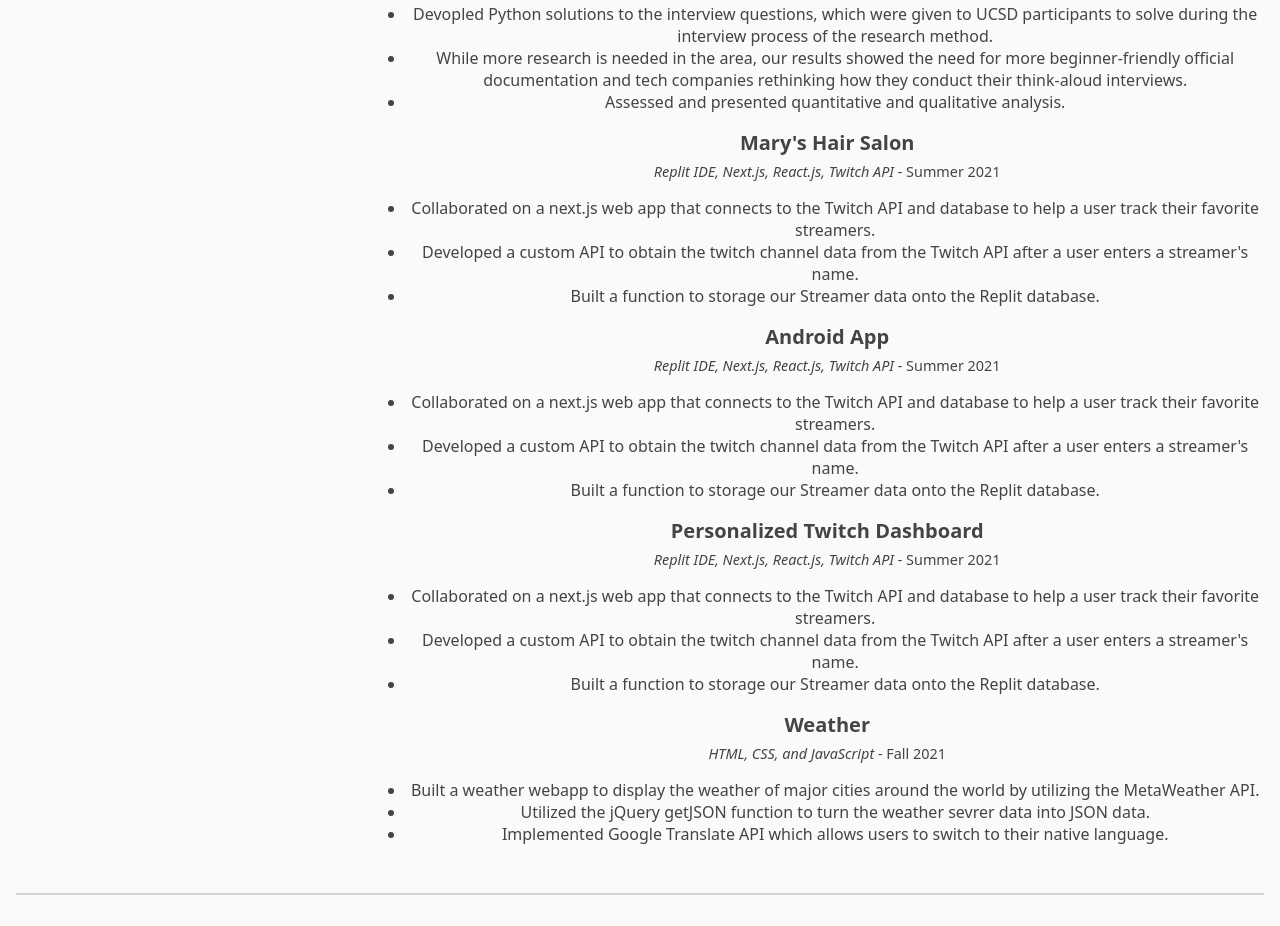
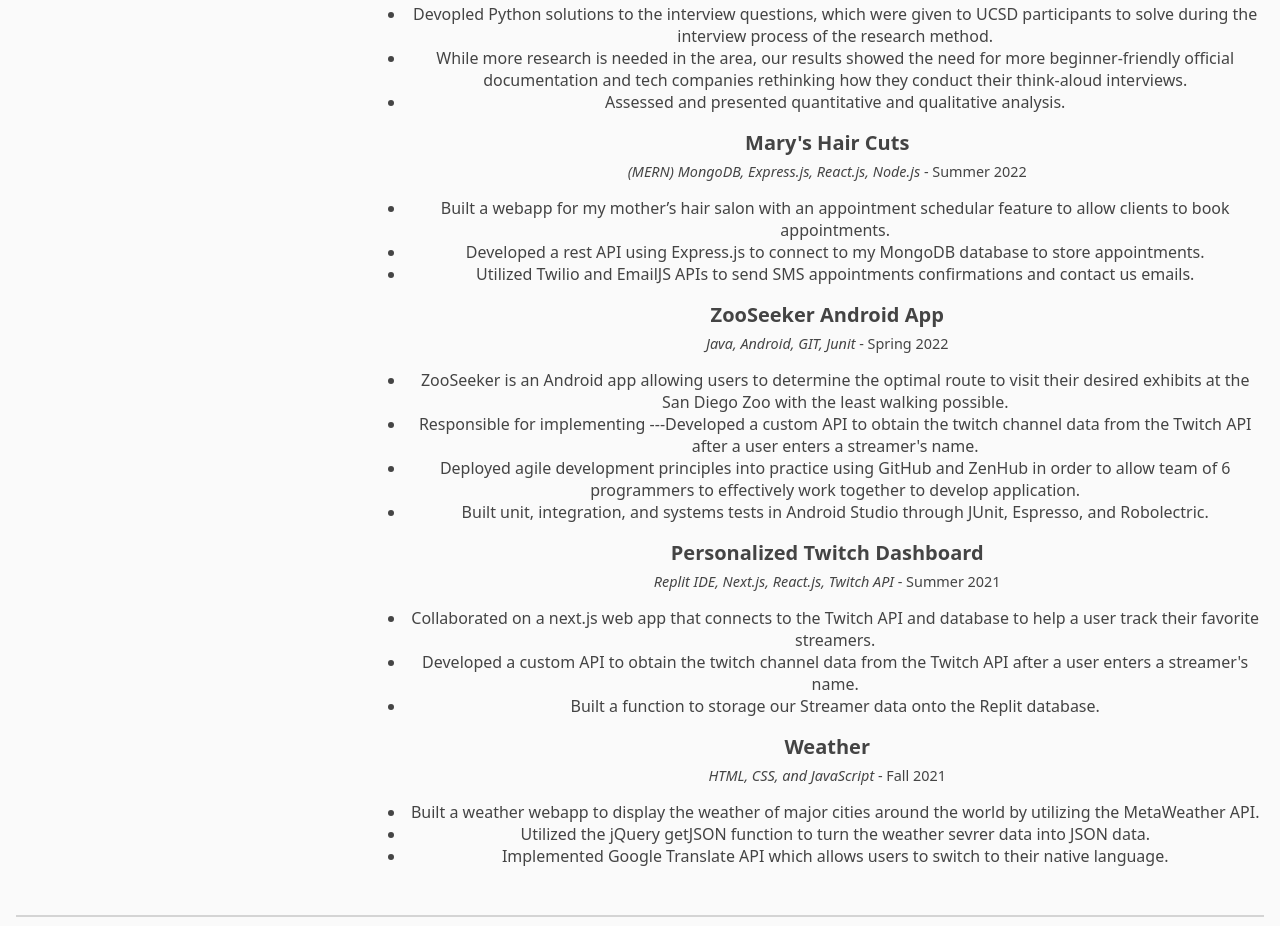
Before and after one commit to ronaldo719/personal-website, a React (Create React App) app: page / in a window 1280 px wide. Shown: the part 1907-2833 px from the top of the page. Built offline with nearby package versions, Linux system fonts and the light colour scheme; no server answers.

Commit message:
updated experience section

```diff
--- a/src/App.js
+++ b/src/App.js
@@ -113,29 +113,30 @@
               </div>
               <div className="sectionInformation">
 
-                <h2 className="leftTitle">Mary's Hair Salon </h2>
+                <h2 className="leftTitle">Mary's Hair Cuts </h2>
                 <p className="subInfo">
-                  <i> Replit IDE, Next.js, React.js, Twitch API	</i>  - Summer 2021
+                  <i> (MERN) MongoDB, Express.js, React.js, Node.js		</i>  - Summer 2022
              </p>
                 <ul className="resumeBullet">
-                  <li>Collaborated on a next.js web app that connects to the Twitch API and database to help a user track their favorite streamers.
+                  <li>Built a webapp for my mother’s hair salon with an appointment schedular feature to allow clients to book appointments.
 </li>
-                  <li>Developed a custom API to obtain the twitch channel data from the Twitch API after a user enters a streamer's name.</li>
-                  <li>  Built a function to storage our Streamer data onto the Replit database.  </li>
+                  <li>Developed a rest API using Express.js to connect to my MongoDB database to store appointments.</li>
+                  <li> Utilized Twilio and EmailJS APIs to send SMS appointments confirmations and contact us emails.   </li>
                 </ul>
               </div>
 
               <div className="sectionInformation">
 
-                <h2 className="leftTitle">Android App </h2>
+                <h2 className="leftTitle">ZooSeeker Android App </h2>
                 <p className="subInfo">
-                  <i> Replit IDE, Next.js, React.js, Twitch API	</i>  - Summer 2021
+                  <i> Java, Android, GIT, Junit		</i>  - Spring 2022
              </p>
                 <ul className="resumeBullet">
-                  <li>Collaborated on a next.js web app that connects to the Twitch API and database to help a user track their favorite streamers.
+                  <li>ZooSeeker is an Android app allowing users to determine the optimal route to visit their desired exhibits at the San Diego Zoo with the least walking possible.
 </li>
-                  <li>Developed a custom API to obtain the twitch channel data from the Twitch API after a user enters a streamer's name.</li>
-                  <li>  Built a function to storage our Streamer data onto the Replit database.  </li>
+                  <li>	Responsible for implementing ---Developed a custom API to obtain the twitch channel data from the Twitch API after a user enters a streamer's name.</li>
+                  <li> Deployed agile development principles into practice using GitHub and ZenHub in order to allow team of 6 programmers to effectively work together to develop application.  </li>
+                  <li> Built unit, integration, and systems tests in Android Studio through JUnit, Espresso, and Robolectric.</li>
                 </ul>
               </div>
               <div className="sectionInformation">
@@ -225,11 +226,11 @@
                   <h2 className="skillsCategory">Programming Languages</h2>
                   <p className="skillsTitle">Java</p>
                   <div className="progressBar">
-                    <div className="progressBarStatus" style={{ height: '24px', width: '80%' }} ></div>
+                    <div className="progressBarStatus" style={{ height: '24px', width: '70%' }} ></div>
                   </div>
                   <p className="skillsTitle">C++</p>
                   <div className="progressBar">
-                    <div className="progressBarStatus" style={{ height: '24px', width: '80%' }} ></div>
+                    <div className="progressBarStatus" style={{ height: '24px', width: '70%' }} ></div>
                   </div>
                   <p className="skillsTitle">Python</p>
                   <div className="progressBar">
@@ -237,7 +238,7 @@
                   </div>
                   <p className="skillsTitle">C</p>
                   <div className="progressBar">
-                    <div className="progressBarStatus" style={{ height: '24px', width: '70%' }} ></div>
+                    <div className="progressBarStatus" style={{ height: '24px', width: '60%' }} ></div>
                   </div>
                 </div>
               </div>
```
